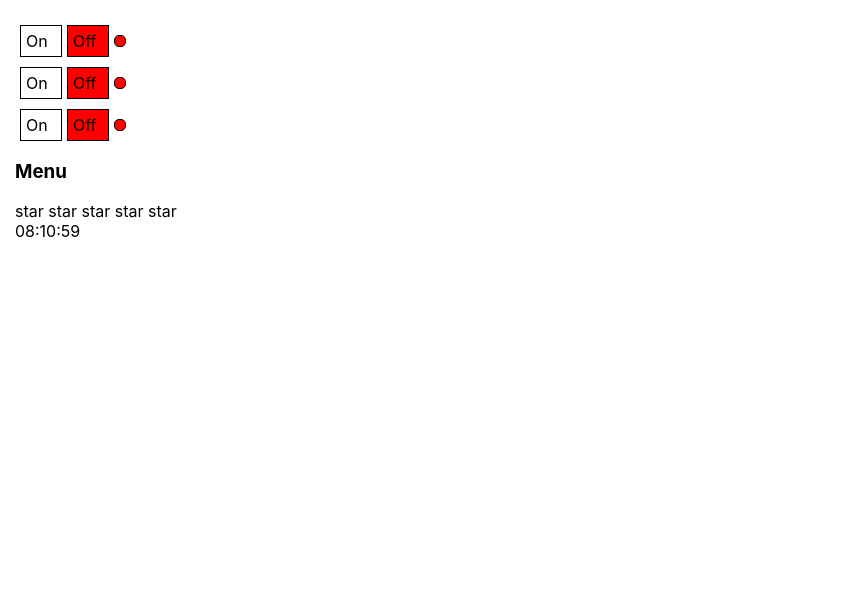
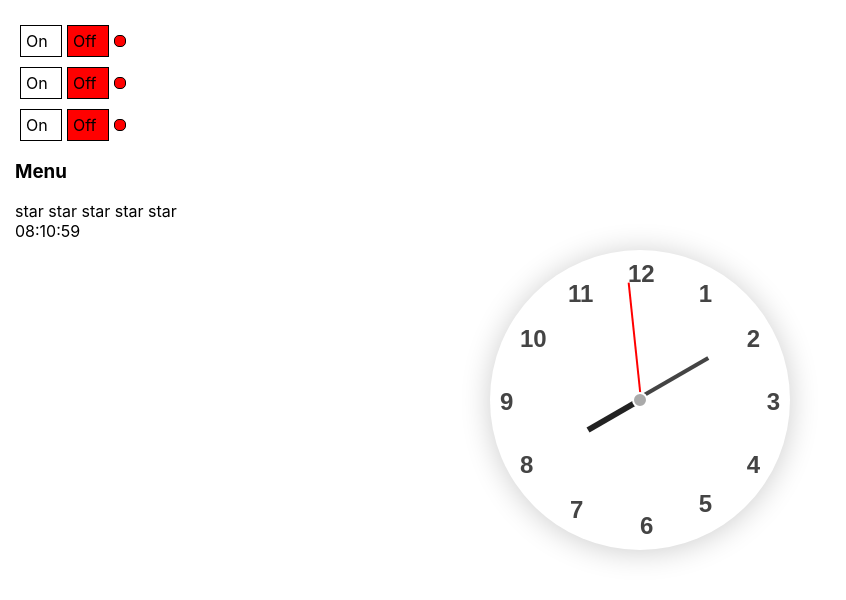
Before and after one commit to Anton1919/kabzda, a React (Create React App) app: page / in a window 1280 px wide. Shown: the top 600 px of the page, without its empty margins (0-846 px from the left). Built offline with nearby package versions, Linux system fonts and the light colour scheme.

Commit message:
add Clock

```diff
--- a/src/App.tsx
+++ b/src/App.tsx
@@ -2,7 +2,6 @@
 import './App.css';
 import {OnOff} from "./components/OnOff/OnOff";
 import UnControlledAccordeon from "./components/UnControlledAccordeon";
-import UseEffect from "./components/UseEffect/UseEffect";
 import Clock from "./components/Clock/Clock";
 
 function App() {
@@ -16,9 +15,12 @@
 			<OnOff value={on} onChange={setOn}/>
 			<OnOff value={on} onChange={setOn}/>
 
-      <UnControlledAccordeon value={value} collapsed={true} onClick={setValue} title={'Menu'} />
+			<UnControlledAccordeon value={value} collapsed={true} onClick={setValue} title={'Menu'}/>
 
-      <Clock/>
+
+			<Clock mode={"analog"}/>
+			<Clock mode={"digital"}/>
+
 		</div>
 	);
 }
--- /dev/null
+++ b/src/components/Clock/AnalogClock.module.css
@@ -0,0 +1,123 @@
+.clock {
+    width: 300px;
+    height: 300px;
+    border-radius: 50%;
+    position: absolute;
+    top: 50%;
+    left: 50%;
+    transform: translate(-50%, -50%);
+    box-shadow: 0 2px 30px rgba(0, 0, 0, 0.2);
+    font-size: 24px;
+    color: #444;
+    text-align: center;
+}
+
+.clock::after {
+    background: #aaa;
+    content: "";
+    width: 12px;
+    height: 12px;
+    border-radius: 50%;
+    position: absolute;
+    z-index: 2;
+    top: 50%;
+    left: 50%;
+    transform: translate(-50%, -50%);
+    border: 2px solid #fff;
+}
+
+.hourHand {
+    position: absolute;
+    width: 6px;
+    height: 60px;
+    background: #222;
+    top: 30%;
+    left: 49%;
+    transform-origin: bottom;
+}
+
+.minHand {
+    position: absolute;
+    width: 4px;
+    height: 80px;
+    background: #444;
+    top: 22.5%;
+    left: 49%;
+    transform-origin: bottom;
+}
+
+.secHand {
+    position: absolute;
+    width: 2px;
+    height: 118px;
+    background: red;
+    top: 10.5%;
+    left: 50%;
+    transform-origin: bottom;
+}
+
+.clock span {
+    position: absolute;
+    font-family: "Source Sans Pro", sans-serif;
+    font-weight: 700;
+}
+
+.twelve {
+    top: 10px;
+    left: 46%;
+}
+
+.one {
+    top: 10%;
+    right: 26%;
+}
+
+.eleven {
+    top: 10%;
+    left: 26%;
+}
+
+.two {
+    top: 25%;
+    right: 10%;
+}
+
+.three {
+    right: 10px;
+    top: 46%;
+}
+
+.four {
+    right: 30px;
+    top: 67%;
+}
+
+.five {
+    right: 78px;
+    top: 80%;
+}
+
+.six {
+    bottom: 10px;
+    left: 50%;
+}
+
+.seven {
+    left: 80px;
+    top: 82%;
+}
+
+.eight {
+    left: 30px;
+    top: 67%;
+}
+
+.nine {
+    left: 10px;
+    top: 46%;
+}
+
+.ten {
+    top: 25%;
+    left: 10%;
+}
--- /dev/null
+++ b/src/components/Clock/AnalogClock.tsx
@@ -0,0 +1,47 @@
+import React, {useState} from 'react';
+import s from "./AnalogClock.module.css"
+
+type PropsType = {
+	data: Date
+}
+
+const AnalogClock = ({data}: PropsType) => {
+
+	return (
+		<div className={s.clock}>
+			<div
+				className={s.hourHand}
+				style={{
+					transform: `rotateZ(${data.getHours() * 30}deg)`
+				}}
+			/>
+			<div
+				className={s.minHand}
+				style={{
+					transform: `rotateZ(${data.getMinutes() * 6}deg)`
+				}}
+			/>
+			<div
+				className={s.secHand}
+				style={{
+					transform: `rotateZ(${data.getSeconds() * 6}deg)`
+				}}
+			/>
+			<span className={s.twelve}>12</span>
+			<span className={s.one}>1</span>
+			<span className={s.two}>2</span>
+			<span className={s.three}>3</span>
+			<span className={s.four}>4</span>
+			<span className={s.five}>5</span>
+			<span className={s.six}>6</span>
+			<span className={s.seven}>7</span>
+			<span className={s.eight}>8</span>
+			<span className={s.nine}>9</span>
+			<span className={s.ten}>10</span>
+			<span className={s.eleven}>11</span>
+		</div>
+	);
+}
+
+
+export default AnalogClock;
--- a/src/components/Clock/Clock.tsx
+++ b/src/components/Clock/Clock.tsx
@@ -1,6 +1,13 @@
 import React, {useEffect, useState} from 'react';
+import DigitalClock from "./DigitalClock";
+import AnalogClock from "./AnalogClock";
+import s from './View.module.css'
 
-const Clock = () => {
+type PropsType = {
+	mode: "digital" | "analog"
+}
+
+const Clock = (props: PropsType) => {
 
 	const [data, setData] = useState(new Date())
 
@@ -12,17 +19,22 @@
 		return () => clearInterval(timerID)
 	}, [])
 
-	const time = (num: number) => {
-		return num < 10 ? '0' + num : num
+	let view;
+
+	switch (props.mode) {
+		case "analog" :
+			view = <DigitalClock data={data}/>
+			break
+		case "digital":
+			view = <AnalogClock data={data}/>
+			break
+		default:
+			view = <DigitalClock data={data}/>
 	}
 
 	return (
 		<div>
-			<span>{time(data.getHours())}</span>
-			:
-			<span>{time(data.getMinutes())}</span>
-			:
-			<span>{time(data.getSeconds())}</span>
+			{view}
 		</div>
 	);
 };
--- /dev/null
+++ b/src/components/Clock/DigitalClock.tsx
@@ -0,0 +1,23 @@
+import React from 'react';
+
+type PropsType = {
+	data: Date
+}
+
+const DigitalClock = ({data}: PropsType) => {
+
+	const time = (num: number) => {
+		return num < 10 ? '0' + num : num
+	}
+	return (
+		<div>
+			<span>{time(data.getHours())}</span>
+			:
+			<span>{time(data.getMinutes())}</span>
+			:
+			<span>{time(data.getSeconds())}</span>
+		</div>
+	);
+};
+
+export default DigitalClock;
```
Lines whose indentation alone changed are shown as unchanged.
